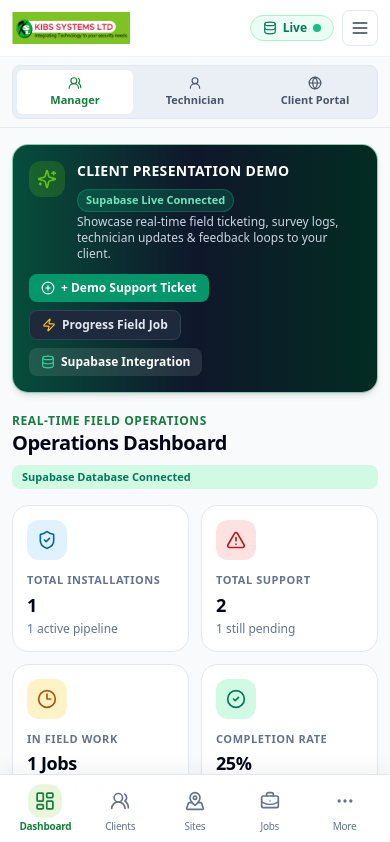
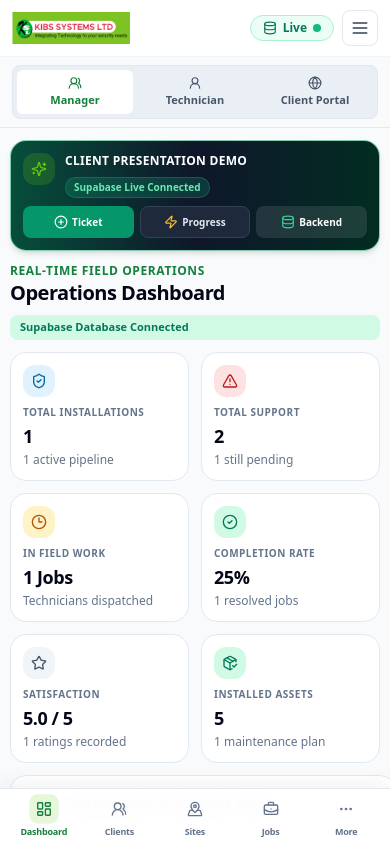
Before and after one commit to ladsontech/kips_connect, a React (Vite) app: page / in a window 390 px wide. Shown: the top 842 px of the page. Built offline with nearby package versions, Linux system fonts and the light colour scheme.

Commit message:
feat: add mobile-responsive navigation component and integrate into App shell

```diff
--- a/src/App.tsx
+++ b/src/App.tsx
@@ -129,7 +129,7 @@ const jobTypeLabels: Record<JobType, string> = {
 };
 
 const inputClass =
-  'w-full rounded-xl border border-slate-300 bg-white px-3.5 py-3 text-sm text-slate-900 outline-none transition focus:border-kibs-deepGreen focus:ring-2 focus:ring-kibs-green/30';
+  'w-full rounded-xl border border-slate-300 bg-white px-3 py-2.5 text-sm text-slate-900 outline-none transition focus:border-kibs-deepGreen focus:ring-2 focus:ring-kibs-green/30';
 const labelClass = 'text-xs font-bold uppercase tracking-wider text-slate-500';
 
 function App() {
@@ -506,7 +506,7 @@ function App() {
       />
 
       {/* Main Container */}
-      <div className="mx-auto flex max-w-7xl gap-6 px-3 py-4 sm:px-6 sm:py-6">
+      <div className="mx-auto flex max-w-7xl gap-4 px-2.5 py-3 sm:gap-6 sm:px-6 sm:py-6">
         {/* Desktop Sidebar Navigation for Manager */}
         {role === 'manager' && (
           <aside className="hidden w-60 shrink-0 lg:block">
@@ -568,7 +568,7 @@ function App() {
         )}
 
         {/* Main Content Area */}
-        <main className="min-w-0 flex-1 pb-24 lg:pb-6 animate-fade-in">
+        <main className="min-w-0 flex-1 pb-20 lg:pb-6 animate-fade-in">
           {/* Client Presentation Banner */}
           <DemoBanner
             isSupabaseConfigured={isSupabaseConfigured}
@@ -858,7 +858,7 @@ function renderManagerView(args: {
           />
         </div>
 
-        <div className="mt-5 grid gap-4 xl:grid-cols-[1.35fr_0.65fr]">
+        <div className="mt-4 grid gap-3 sm:gap-4 xl:grid-cols-[1.35fr_0.65fr]">
           <Panel title="Installations vs Support Trend" icon={TrendingUp}>
             <TrendChart data={monthlyTrend} />
           </Panel>
@@ -868,7 +868,7 @@ function renderManagerView(args: {
           </Panel>
         </div>
 
-        <div className="mt-5 grid gap-4 lg:grid-cols-3">
+        <div className="mt-4 grid gap-3 sm:gap-4 lg:grid-cols-3">
           <Panel title="Service Mix" icon={PieChart}>
             <HorizontalBars data={serviceMix} />
           </Panel>
@@ -895,7 +895,7 @@ function renderManagerView(args: {
           </Panel>
         </div>
 
-        <div className="mt-5 grid gap-4 xl:grid-cols-[1.2fr_0.8fr]">
+        <div className="mt-4 grid gap-3 sm:gap-4 xl:grid-cols-[1.2fr_0.8fr]">
           <Panel title="Action Required / Dispatch Queue" icon={AlertTriangle}>
             <div className="space-y-3">
               {needsAttention.map((job) => (
@@ -1474,7 +1474,7 @@ function SectionShell({
   children: React.ReactNode;
 }) {
   return (
-    <section className="space-y-4 sm:space-y-5">
+    <section className="space-y-3 sm:space-y-5">
       <div className="flex flex-col gap-2 sm:flex-row sm:items-end sm:justify-between">
         <div>
           <p className="text-xs font-extrabold uppercase tracking-wider text-kibs-deepGreen">{eyebrow}</p>
@@ -1497,12 +1497,12 @@ function Panel({
   children: React.ReactNode;
 }) {
   return (
-    <section className="space-y-4 rounded-2xl border border-slate-200 bg-white p-4 shadow-xs sm:p-5">
-      <div className="flex items-center gap-2.5 border-b border-slate-100 pb-3">
+    <section className="space-y-3 rounded-2xl border border-slate-200 bg-white p-3 shadow-xs sm:space-y-4 sm:p-5">
+      <div className="flex items-center gap-2.5 border-b border-slate-100 pb-2.5 sm:pb-3">
         <span className="rounded-lg bg-kibs-green/15 p-2 text-kibs-deepGreen">
           <Icon className="h-4 w-4" />
         </span>
-        <h2 className="text-base font-extrabold text-slate-950">{title}</h2>
+        <h2 className="text-sm font-extrabold text-slate-950 sm:text-base">{title}</h2>
       </div>
       {children}
     </section>
@@ -1523,13 +1523,13 @@ function MetricCard({
   tone: Tone;
 }) {
   return (
-    <article className="rounded-2xl border border-slate-200 bg-white p-3.5 shadow-xs transition hover:border-slate-300 sm:p-4">
+    <article className="rounded-2xl border border-slate-200 bg-white p-3 shadow-xs transition hover:border-slate-300 sm:p-4">
       <div className="flex items-start justify-between gap-3">
-        <span className={`rounded-xl p-2.5 ${toneClass(tone, 'soft')}`}>
-          <Icon className="h-5 w-5" />
+        <span className={`rounded-xl p-2 ${toneClass(tone, 'soft')} sm:p-2.5`}>
+          <Icon className="h-4 w-4 sm:h-5 sm:w-5" />
         </span>
       </div>
-      <p className="mt-3 text-[11px] font-bold uppercase tracking-wider text-slate-500 sm:text-xs">{label}</p>
+      <p className="mt-2 text-[10px] font-bold uppercase tracking-wider text-slate-500 sm:mt-3 sm:text-xs">{label}</p>
       <p className="mt-0.5 text-lg font-black tracking-tight text-slate-950 sm:text-xl">{value}</p>
       <p className="mt-0.5 text-xs text-slate-500">{detail}</p>
     </article>
@@ -1559,20 +1559,20 @@ function TrendChart({
         </span>
       </div>
       <div className="overflow-x-auto pb-1">
-        <div className="flex min-w-[420px] items-end gap-4 rounded-xl border border-slate-100 bg-slate-50 px-4 py-4">
+        <div className="flex min-w-[360px] items-end gap-3 rounded-xl border border-slate-100 bg-slate-50 px-3 py-3 sm:min-w-[420px] sm:gap-4 sm:px-4 sm:py-4">
           {data.map((item) => (
             <div key={item.label} className="flex flex-1 flex-col items-center gap-2">
-              <div className="flex h-32 items-end gap-1.5">
+              <div className="flex h-24 items-end gap-1.5 sm:h-32">
                 <div
-                  className="w-5 rounded-t-md bg-kibs-deepGreen shadow-sm"
+                  className="w-4 rounded-t-md bg-kibs-deepGreen shadow-sm sm:w-5"
                   style={{
-                    height: `${Math.max(12, (item.installations / maxValue) * 118)}px`,
+                    height: `${Math.max(10, (item.installations / maxValue) * 88)}px`,
                   }}
                   title={`${item.installations} installations`}
                 />
                 <div
-                  className="w-5 rounded-t-md bg-kibs-red shadow-sm"
-                  style={{ height: `${Math.max(12, (item.support / maxValue) * 118)}px` }}
+                  className="w-4 rounded-t-md bg-kibs-red shadow-sm sm:w-5"
+                  style={{ height: `${Math.max(10, (item.support / maxValue) * 88)}px` }}
                   title={`${item.support} support jobs`}
                 />
               </div>
@@ -1682,7 +1682,7 @@ function JobListItem({
 
   return (
     <button
-      className={`w-full rounded-2xl border p-4 text-left shadow-xs transition ${
+      className={`w-full rounded-2xl border p-3 text-left shadow-xs transition sm:p-4 ${
         selected
           ? 'border-kibs-deepGreen bg-emerald-50/30 ring-2 ring-kibs-green/20'
           : 'border-slate-200 bg-white hover:border-slate-300'
--- a/src/components/DemoBanner.tsx
+++ b/src/components/DemoBanner.tsx
@@ -21,50 +21,50 @@ export const DemoBanner: React.FC<DemoBannerProps> = ({
   return (
     <>
       {/* Top Demo Bar */}
-      <div className="mb-5 rounded-2xl border border-emerald-200/80 bg-gradient-to-r from-emerald-900 via-slate-900 to-emerald-950 p-4 text-white shadow-md">
-        <div className="flex flex-col gap-3 sm:flex-row sm:items-center sm:justify-between">
-          <div className="flex items-start gap-3">
-            <div className="flex h-9 w-9 shrink-0 items-center justify-center rounded-xl bg-kibs-green/20 text-kibs-green">
-              <Sparkles className="h-5 w-5 animate-pulse" />
+      <div className="mb-3 rounded-2xl border border-emerald-200/80 bg-gradient-to-r from-emerald-900 via-slate-900 to-emerald-950 p-3 text-white shadow-md sm:mb-5 sm:p-4">
+        <div className="flex flex-col gap-2 sm:flex-row sm:items-center sm:justify-between">
+          <div className="flex items-start gap-2.5 sm:gap-3">
+            <div className="flex h-8 w-8 shrink-0 items-center justify-center rounded-xl bg-kibs-green/20 text-kibs-green sm:h-9 sm:w-9">
+              <Sparkles className="h-4 w-4 animate-pulse sm:h-5 sm:w-5" />
             </div>
             <div>
               <div className="flex flex-wrap items-center gap-2">
-                <h2 className="text-sm font-black tracking-wide text-white uppercase">Client Presentation Demo</h2>
-                <span className="rounded-full bg-emerald-500/20 px-2 py-0.5 text-[11px] font-bold text-emerald-300 border border-emerald-500/30">
+                <h2 className="text-xs font-black uppercase tracking-wide text-white sm:text-sm">Client Presentation Demo</h2>
+                <span className="rounded-full border border-emerald-500/30 bg-emerald-500/20 px-2 py-0.5 text-[10px] font-bold text-emerald-300 sm:text-[11px]">
                   {isSupabaseConfigured ? 'Supabase Live Connected' : 'Interactive Mock Mode'}
                 </span>
               </div>
-              <p className="mt-0.5 text-xs text-slate-300">
+              <p className="mt-0.5 hidden text-xs text-slate-300 sm:block">
                 Showcase real-time field ticketing, survey logs, technician updates & feedback loops to your client.
               </p>
             </div>
           </div>
 
           {/* Quick Demo Action Buttons */}
-          <div className="flex flex-wrap items-center gap-2">
+          <div className="grid grid-cols-3 gap-1.5 sm:flex sm:flex-wrap sm:items-center sm:gap-2">
             <button
               type="button"
               onClick={onSimulateTicket}
-              className="flex items-center gap-1.5 rounded-lg bg-emerald-600 px-3 py-1.5 text-xs font-bold text-white transition hover:bg-emerald-500 shadow-xs"
+              className="flex min-h-8 items-center justify-center gap-1 rounded-lg bg-emerald-600 px-2 py-1 text-[10px] font-bold text-white shadow-xs transition hover:bg-emerald-500 sm:px-3 sm:py-1.5 sm:text-xs"
             >
               <PlusCircle className="h-3.5 w-3.5" />
-              <span>+ Demo Support Ticket</span>
+              <span>Ticket</span>
             </button>
             <button
               type="button"
               onClick={onSimulateProgress}
-              className="flex items-center gap-1.5 rounded-lg bg-slate-800 px-3 py-1.5 text-xs font-bold text-slate-200 border border-slate-700 hover:bg-slate-700 transition"
+              className="flex min-h-8 items-center justify-center gap-1 rounded-lg border border-slate-700 bg-slate-800 px-2 py-1 text-[10px] font-bold text-slate-200 transition hover:bg-slate-700 sm:px-3 sm:py-1.5 sm:text-xs"
             >
               <Zap className="h-3.5 w-3.5 text-amber-400" />
-              <span>Progress Field Job</span>
+              <span>Progress</span>
             </button>
             <button
               type="button"
               onClick={() => setDemoModalOpen(true)}
-              className="flex items-center gap-1.5 rounded-lg bg-white/10 px-3 py-1.5 text-xs font-bold text-white hover:bg-white/20 transition"
+              className="flex min-h-8 items-center justify-center gap-1 rounded-lg bg-white/10 px-2 py-1 text-[10px] font-bold text-white transition hover:bg-white/20 sm:px-3 sm:py-1.5 sm:text-xs"
             >
               <Database className="h-3.5 w-3.5 text-emerald-400" />
-              <span>Supabase Integration</span>
+              <span>Backend</span>
             </button>
           </div>
         </div>
--- a/src/components/MobileNav.tsx
+++ b/src/components/MobileNav.tsx
@@ -30,7 +30,7 @@ export function MobileNav<T extends string>({
   return (
     <>
       {/* Fixed Bottom Navigation Bar on Mobile */}
-      <nav className="fixed bottom-0 left-0 right-0 z-30 flex items-center justify-around border-t border-slate-200 bg-white/95 backdrop-blur-md px-2 py-1.5 shadow-[0_-4px_20px_rgba(15,23,42,0.06)] lg:hidden">
+      <nav className="fixed bottom-0 left-0 right-0 z-30 flex items-center justify-around border-t border-slate-200 bg-white/95 px-1.5 py-1 shadow-[0_-4px_20px_rgba(15,23,42,0.06)] backdrop-blur-md lg:hidden">
         {mainItems.map((item) => {
           const Icon = item.icon;
           const isActive = activeId === item.id;
@@ -39,18 +39,18 @@ export function MobileNav<T extends string>({
               key={item.id}
               type="button"
               onClick={() => onChange(item.id)}
-              className={`flex flex-1 flex-col items-center justify-center py-1 text-center transition-all ${
+              className={`flex flex-1 flex-col items-center justify-center py-0.5 text-center transition-all ${
                 isActive ? 'text-kibs-deepGreen font-bold' : 'text-slate-500 hover:text-slate-800'
               }`}
             >
               <div
-                className={`flex h-8 w-8 items-center justify-center rounded-xl transition ${
+                className={`flex h-7 w-7 items-center justify-center rounded-lg transition ${
                   isActive ? 'bg-kibs-green/15 text-kibs-deepGreen scale-105' : ''
                 }`}
               >
-                <Icon className="h-5 w-5" />
+                <Icon className="h-4 w-4" />
               </div>
-              <span className="mt-0.5 text-[10px] tracking-tight">{item.label}</span>
+              <span className="mt-0.5 text-[9px] font-semibold tracking-tight">{item.label}</span>
             </button>
           );
         })}
@@ -60,22 +60,22 @@ export function MobileNav<T extends string>({
           <button
             type="button"
             onClick={() => setDrawerOpen(true)}
-            className={`flex flex-1 flex-col items-center justify-center py-1 text-center transition-all ${
+            className={`flex flex-1 flex-col items-center justify-center py-0.5 text-center transition-all ${
               extraItems.some((item) => item.id === activeId)
                 ? 'text-kibs-deepGreen font-bold'
                 : 'text-slate-500 hover:text-slate-800'
             }`}
           >
             <div
-              className={`flex h-8 w-8 items-center justify-center rounded-xl transition ${
+              className={`flex h-7 w-7 items-center justify-center rounded-lg transition ${
                 extraItems.some((item) => item.id === activeId)
                   ? 'bg-kibs-green/15 text-kibs-deepGreen'
                   : ''
               }`}
             >
-              <MoreHorizontal className="h-5 w-5" />
+              <MoreHorizontal className="h-4 w-4" />
             </div>
-            <span className="mt-0.5 text-[10px] tracking-tight">More</span>
+            <span className="mt-0.5 text-[9px] font-semibold tracking-tight">More</span>
           </button>
         )}
       </nav>
@@ -88,7 +88,7 @@ export function MobileNav<T extends string>({
             onClick={() => setDrawerOpen(false)}
             aria-label="Close menu"
           />
-          <div className="relative z-10 rounded-t-2xl border-t border-slate-200 bg-white p-5 shadow-2xl animate-slide-up">
+          <div className="relative z-10 rounded-t-2xl border-t border-slate-200 bg-white p-3 shadow-2xl animate-slide-up sm:p-5">
             <div className="flex items-center justify-between border-b border-slate-100 pb-3">
               <h3 className="text-base font-extrabold text-slate-900">All Modules</h3>
               <button
```
